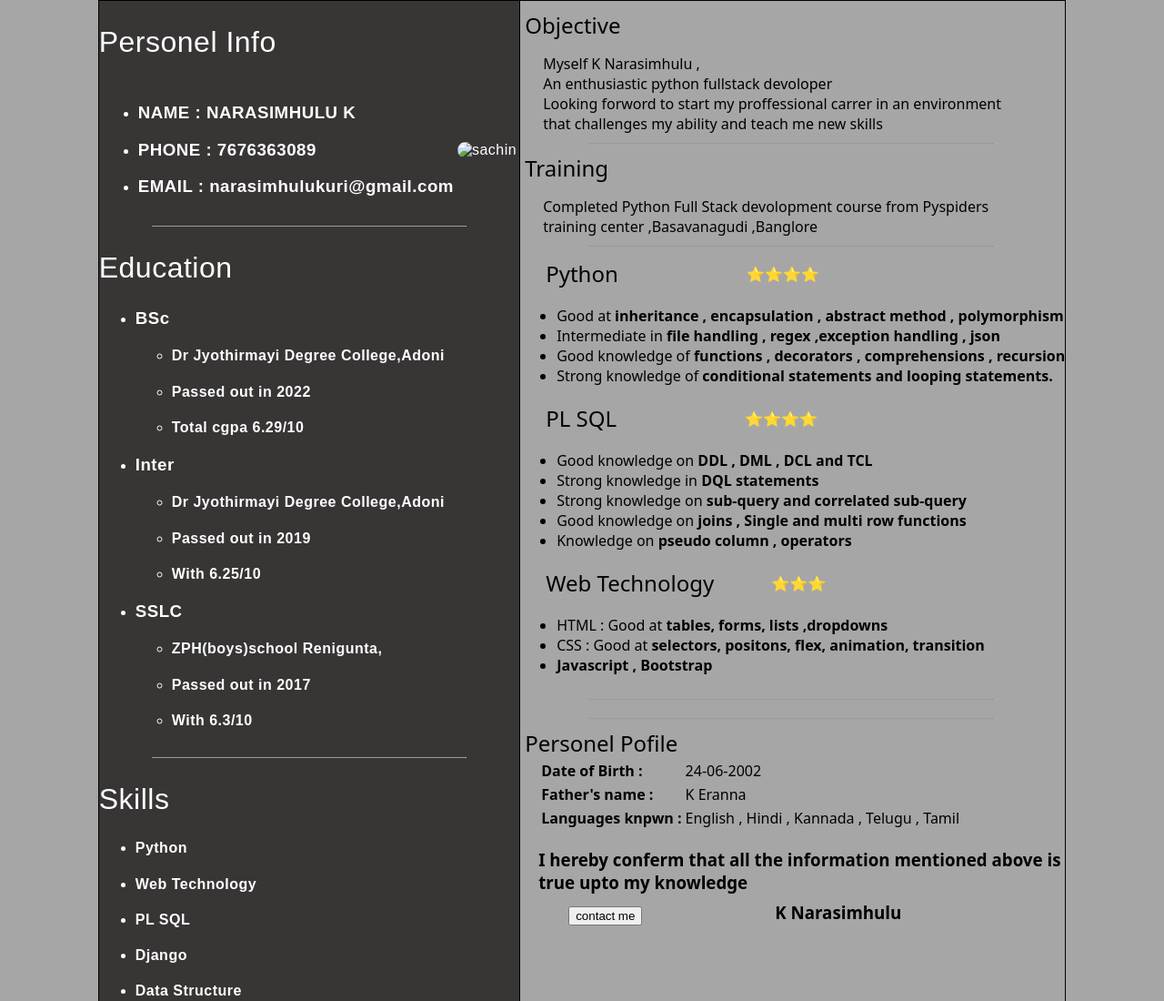
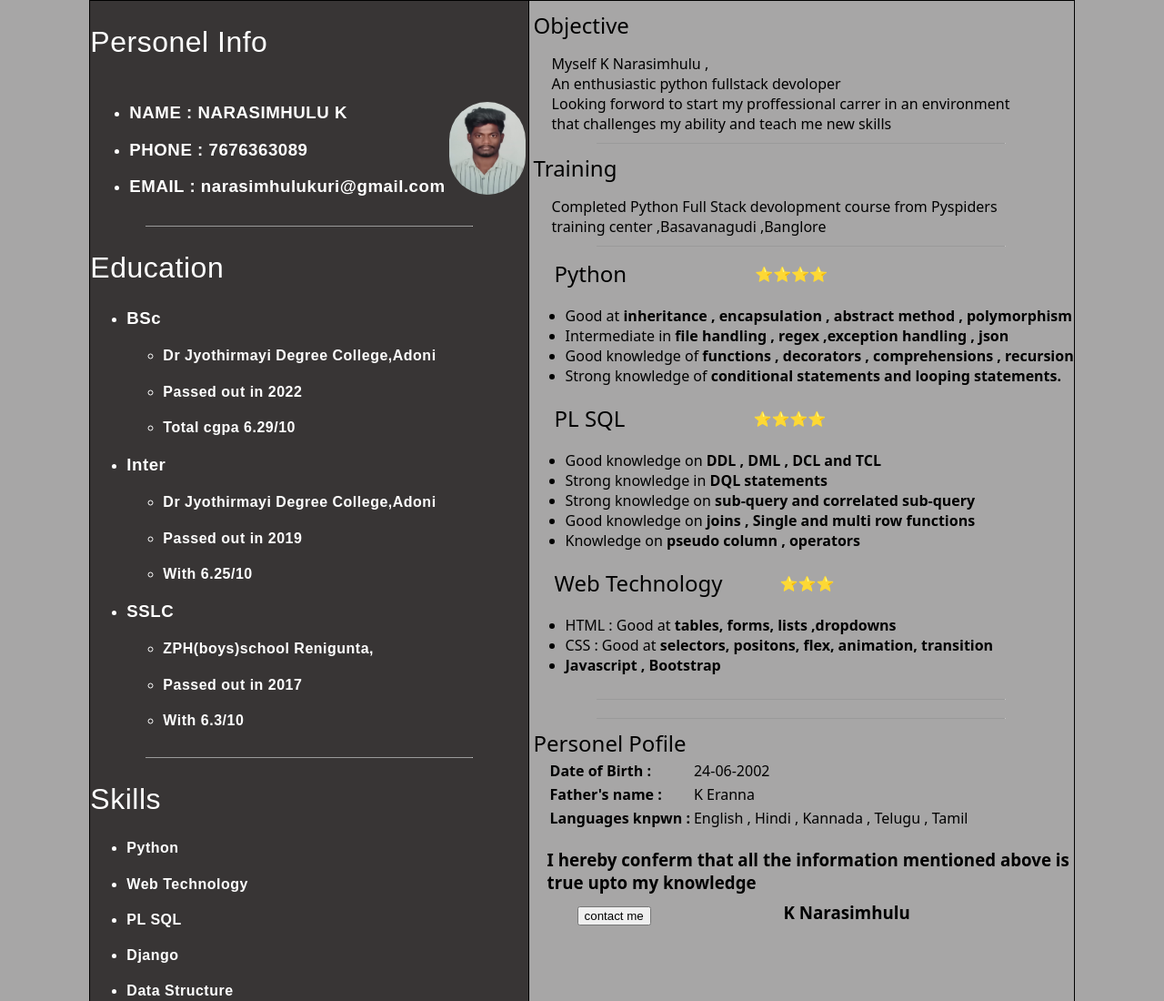
Before and after one commit to narasimhulugithub/mycv, a plain HTML site: page index.html in a window 1280 px wide. Shown: the top 1100 px of the page at 91% size. Drawn offline with Linux system fonts and the light colour scheme.

Commit message:
Update index.html

```diff
--- a/index.html
+++ b/index.html
@@ -23,7 +23,7 @@
                                 </ul>
                             </td>
                             <td>
-                                <img src="./images/123.png" alt="sachin">
+                                <img src="./IMG-20230628-WA0005.jpg" alt="sachin">
                             </td>
                         </tr>
                     </table>
```
